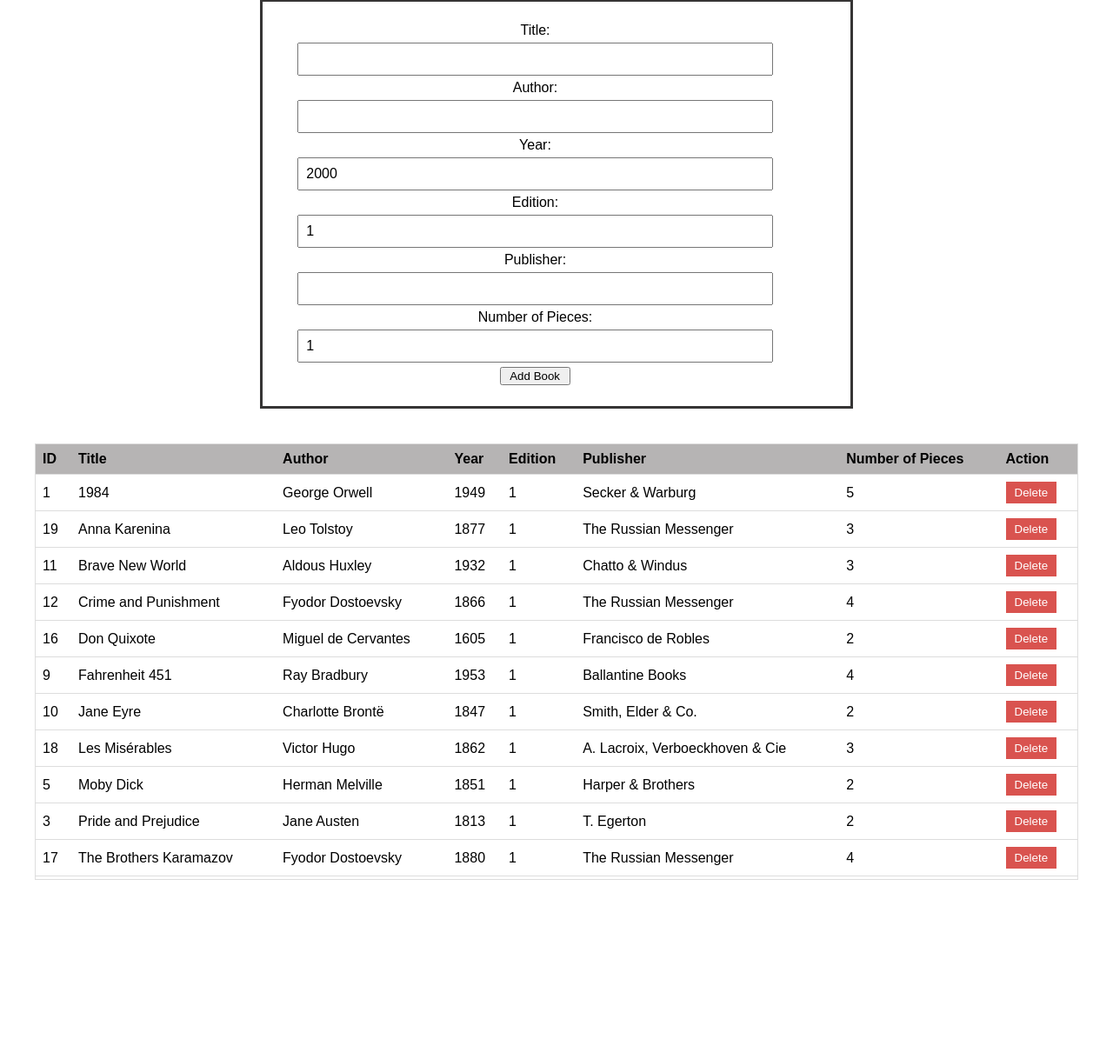
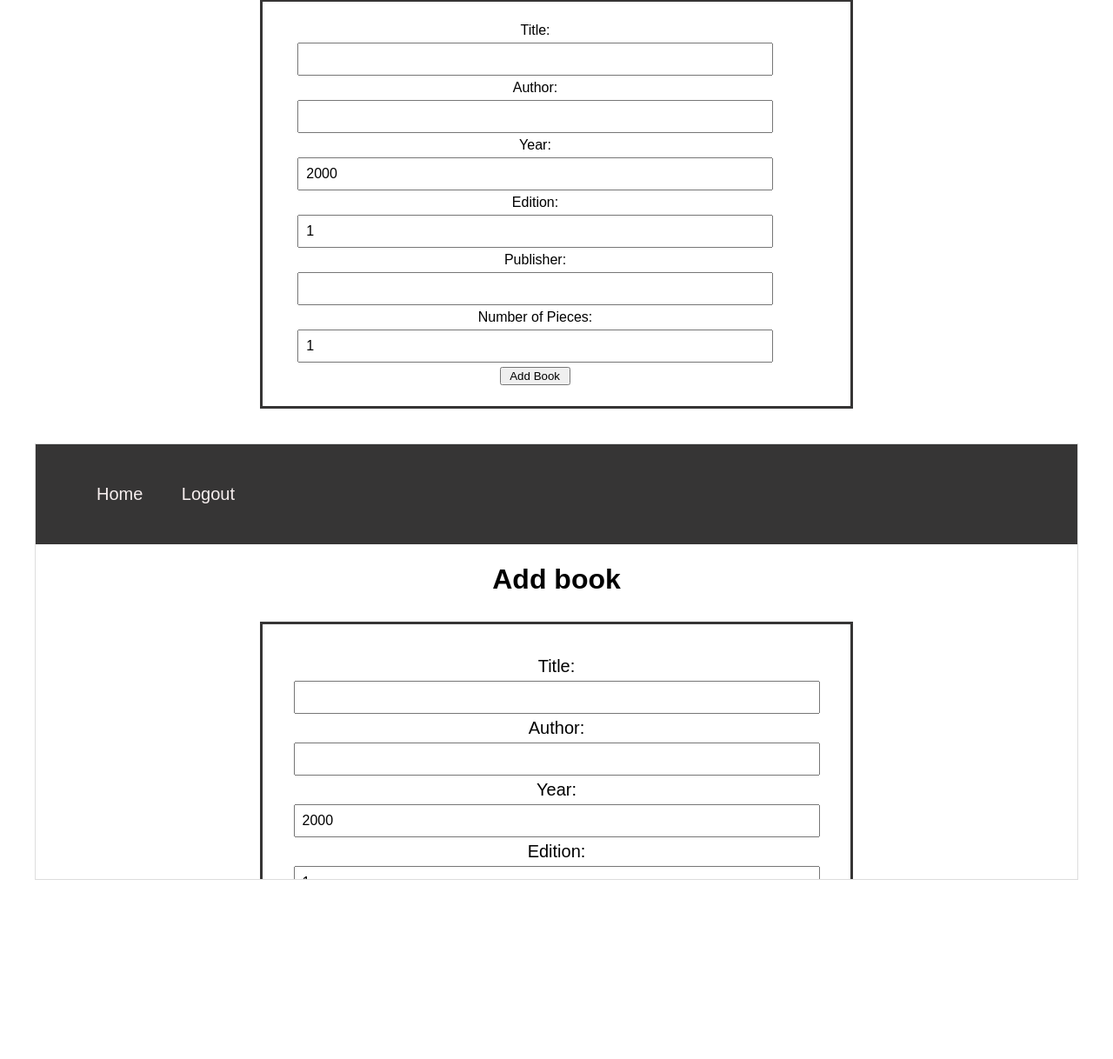
Before and after one commit to matixx03/Software-Engineering---Lab-Projects-Scrum-Waterfall-, a PHP site: page /Manage_Catalog_PHP.php in a window 1280 px wide. Shown: the part 204-1422 px from the top of the page at 87% size. Run offline with PHP 8.4, Linux system fonts and the light colour scheme; data comes from the database, SQL or seed files in the repository.

Commit message:
prepare added

```diff
--- a/scrum project/Manage_Catalog_PHP.php
+++ b/scrum project/Manage_Catalog_PHP.php
@@ -58,67 +58,121 @@
 
 if ($_SERVER["REQUEST_METHOD"] === "POST") {
     if (isset($_POST['add'])) {
-                    // Hole die Eingabewerte
+        // Eingabewerte absichern und hinzufügen
         $title = $_POST['Title'];
         $author = $_POST['Author'];
         $year = $_POST['Year'];
         $edition = $_POST['Edition'];
         $publisher = $_POST['Publisher'];
-                    $number_of_pieces = $_POST['Pieces'];
+        $pieces = $_POST['Pieces'];
 
-
-                    if ($number_of_pieces < 1) {
+        if ($pieces < 1) {
             echo "<p style='color: red;'>The number of pieces must be at least 1.</p>";
         } else {
+            $stmt = $conn->prepare("INSERT INTO book (Title, Author, Year, Edition, Publisher, Pieces) VALUES (?, ?, ?, ?, ?, ?)");
+            $stmt->bind_param("ssissi", $title, $author, $year, $edition, $publisher, $pieces);
 
-                        $sql = "INSERT INTO book (Title, Author, Year, Edition, Publisher, Pieces)
-                                VALUES ('$title', '$author', '$year', '$edition', '$publisher', '$number_of_pieces')";
-                        if ($conn->query($sql) === TRUE) {
-                            #header('Location: Manage_Catalog_PHP.php');
+            if ($stmt->execute()) {
                 echo "<p>New book added successfully!</p>";
             } else {
-                            echo "<p style='color: red;'>Error: " . $conn->error . "</p>";
+                echo "<p style='color: red;'>Error: " . $stmt->error . "</p>";
             }
+            $stmt->close();
         }
     }
 
     if (isset($_POST['delete'])) {
         foreach ($_POST['delete'] as $id => $value) {
-                        $sql = "DELETE FROM book WHERE id = $id";
-                        $conn->query($sql);
+            if (is_numeric($id)) {
+                $stmt = $conn->prepare("DELETE FROM book WHERE ID = ?");
+                $stmt->bind_param("i", $id);
+
+                if (!$stmt->execute()) {
+                    echo "<p style='color: red;'>Error deleting record: " . $stmt->error . "</p>";
+                }
+                $stmt->close();
+            }
         }
     }
 }
 
+// Datenbankabfrage für die Anzeige der Tabelle
+$stmt = $conn->prepare("SELECT ID, Title, Author, Year, Edition, Publisher, Pieces FROM book ORDER BY Title");
+$stmt->execute();
+$result = $stmt->get_result();
 
-            $sql = "SELECT * FROM book ORDER BY title";
-            $result = $conn->query($sql);
+?>
+<!DOCTYPE html>
+<html lang="en">
+<head>
+    <link rel="stylesheet" href="Manage_Catalog_css.css">
+    <meta charset="UTF-8">
+    <title>Catalog</title>
+</head>
+<body>
+    <nav class="navigation">
+        <div class="navlist">
+            <ul>
+                <li class="navelement"><a href="index.php" class="navlink">Home</a></li>
+                <li class="navelement"><a href="login.php" class="navlink">Logout</a></li>
+            </ul>
+        </div>
+    </nav>
 
+    <h1 class="header1">Add book</h1>
+    <main>
+        <div class="add_book">
+            <form action="Manage_Catalog_PHP.php" method="POST" class="addform">
+                Title: <input type="text" name="Title" class="addform" required>
+                Author: <input type="text" name="Author" class="addform" required>
+                Year: <input type="number" name="Year" class="addform" value="2000" required>
+                Edition: <input type="text" name="Edition" class="addform" min="1" value="1" required>
+                Publisher: <input type="text" name="Publisher" class="addform" required>
+                Number of Pieces: <input type="number" name="Pieces" class="addform" min="1" value="1" required>
+                <input type="submit" name="add" value=" Add Book " class="vacainput">
+            </form>
+        </div>
+        <div class="table-container">
+            <table>
+                <thead>
+                    <tr>
+                        <th>ID</th>
+                        <th>Title</th>
+                        <th>Author</th>
+                        <th>Year</th>
+                        <th>Edition</th>
+                        <th>Publisher</th>
+                        <th>Number of Pieces</th>
+                        <th>Action</th>
+                    </tr>
+                </thead>
+                <tbody>
+                    <?php
                     if ($result->num_rows > 0) {
                         while ($row = $result->fetch_assoc()) {
                             echo "<tr>";
-                    echo "<td>" . $row["ID"] . "</td>";
-                    echo "<td>" . $row["Title"] . "</td>";
-                    echo "<td>" . $row["Author"] . "</td>";
-                    echo "<td>" . $row["Year"] . "</td>";
-                    echo "<td>" . $row["Edition"] . "</td>";
-                    echo "<td>" . $row["Publisher"] . "</td>";
-                    echo "<td>" . $row["Pieces"] . "</td>";
+                            echo "<td>" . htmlspecialchars($row["ID"]) . "</td>";
+                            echo "<td>" . htmlspecialchars($row["Title"]) . "</td>";
+                            echo "<td>" . htmlspecialchars($row["Author"]) . "</td>";
+                            echo "<td>" . htmlspecialchars($row["Year"]) . "</td>";
+                            echo "<td>" . htmlspecialchars($row["Edition"]) . "</td>";
+                            echo "<td>" . htmlspecialchars($row["Publisher"]) . "</td>";
+                            echo "<td>" . htmlspecialchars($row["Pieces"]) . "</td>";
                             echo "<td>";
                             echo "<form action='Manage_Catalog_PHP.php' method='POST' style='display: inline;'>";
-                    echo "<input type='submit' value='Delete' class='delete' name='delete[" . $row["ID"] . "]'>";
+                            echo "<input type='submit' value='Delete' class='delete' name='delete[" . htmlspecialchars($row["ID"]) . "]'>";
                             echo "</form>";
                             echo "</td>";
                             echo "</tr>";
                         }
                     } else {
-                echo "<tr><td colspan='7'>No data available</td></tr>";
+                        echo "<tr><td colspan='8'>No data available</td></tr>";
                     }
-
-            $conn->close();
+                    $stmt->close();
                     ?>
                 </tbody>
             </table>
         </div>
+    </main>
 </body>
 </html>
```
Lines whose indentation alone changed are shown as unchanged.
